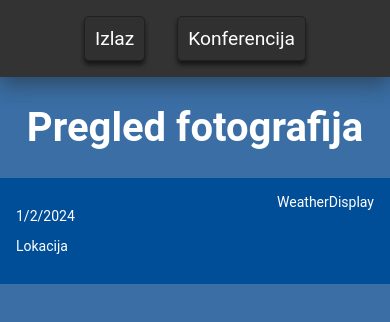
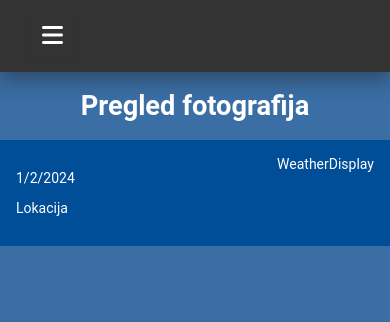
Before and after one commit to Curko15/Poster-Rangers, a React (Create React App) app in the folder IzvorniKod/frontend/: page /foto in a window 390 px wide. Shown: the top 322 px of the page. Built offline with nearby package versions, Linux system fonts and the light colour scheme; the HTML template or start-up script is replaced by a standard one.

Commit message:
updateana responzivnost

```diff
--- a/IzvorniKod/frontend/package.json
+++ b/IzvorniKod/frontend/package.json
@@ -23,6 +23,7 @@
     "react-open-weather": "^1.3.2",
     "react-router-dom": "^6.18.0",
     "react-select-async-paginate": "^0.7.3",
+    "react-transition-group": "^4.4.5",
     "react-youtube": "^10.1.0",
     "swiper": "^11.0.3",
     "validator": "^13.11.0",
--- a/IzvorniKod/frontend/src/components/Header.js
+++ b/IzvorniKod/frontend/src/components/Header.js
@@ -1,4 +1,6 @@
 import React, { useEffect, useState } from "react";
+import { FontAwesomeIcon } from '@fortawesome/react-fontawesome';
+import { faBars } from '@fortawesome/free-solid-svg-icons';
 import { useNavigate } from "react-router-dom";
 import axios from "axios";
 import {
@@ -11,10 +13,17 @@ import {
 } from "../services/AuthService";
 
 import "../css/header.css";
+import { CSSTransition } from "react-transition-group";
 
 const Header = ({ viewType }) => {
   const navigate = useNavigate();
   const [userRoleName, setUserRoleName] = useState("");
+  const [isNavVisible, setIsNavVisible] = useState(false);
+  const [isSmallScreen, setIsSmallScreen] = useState(false);
+
+  const toggleNav = () => {
+    setIsNavVisible((isNavVisible) => !isNavVisible);
+  };
 
   useEffect(() => {
     const fetchData = async () => {
@@ -44,6 +53,26 @@ const Header = ({ viewType }) => {
 
     fetchData();
   }, []);
+
+  useEffect(() => {
+    const mediaQuery = window.matchMedia("(max-width: 700px)");
+    mediaQuery.addListener(handleMediaQueryChange);
+    handleMediaQueryChange(mediaQuery);
+
+    return () => {
+      mediaQuery.removeListener(handleMediaQueryChange);
+    };
+  }, []);
+
+  const handleMediaQueryChange = (mediaQuery) => {
+    if (mediaQuery.matches) {
+      setIsSmallScreen(true);
+      setIsNavVisible(false); // Close navList on small screens
+    } else {
+      setIsSmallScreen(false);
+      setIsNavVisible(true); // Open navList on larger screens
+    }
+  };
 
   const handleVideoClick = () => {
     navigate("/live");
@@ -150,19 +179,6 @@ const Header = ({ viewType }) => {
           viewType === "photo" ||
           viewType === "poster" ||
           viewType === "promo" ||
-          viewType === "vote" ||
-          viewType === "admin" ||
-          viewType === "superAdmin") && (
-          <button id="exitButton" onClick={handleExitClick}>
-            Izlaz
-          </button>
-        )}
-
-        {(viewType === "homescreen" ||
-          viewType === "liveVideo" ||
-          viewType === "photo" ||
-          viewType === "poster" ||
-          viewType === "promo" ||
           viewType === "vote") && (
           <button id="konfButton" onClick={handleKonfClick}>
             Konferencija
@@ -177,6 +193,17 @@ const Header = ({ viewType }) => {
             viewType === "vote") && (
             <button id="videoButton" onClick={handleVideoClick}>
               Video Prijenos
+            </button>
+          )}
+        {isUserLoggedIn() &&
+          (viewType === "homescreen" ||
+            viewType === "liveVideo" ||
+            viewType === "photo" ||
+            viewType === "poster" ||
+            viewType === "promo" ||
+            viewType === "vote") && (
+            <button id="voteButton" onClick={handleVoteClick}>
+              Glasanje
             </button>
           )}
         {isUserLoggedIn() &&
@@ -212,15 +239,42 @@ const Header = ({ viewType }) => {
               Glasanje
             </button>
           )}
+        {(viewType === "homescreen" ||
+          viewType === "liveVideo" ||
+          viewType === "photo" ||
+          viewType === "poster" ||
+          viewType === "promo" ||
+          viewType === "vote" ||
+          viewType === "admin" ||
+          viewType === "superAdmin") && (
+          <button id="exitButton" onClick={handleExitClick}>
+            Izlaz
+          </button>
+        )}
       </>
     );
   };
 
   return (
     <header className="headerTrack">
-      <nav>
-        <div className="navList">{renderButtons()}</div>
-      </nav>
+      <CSSTransition
+        in={!isSmallScreen || isNavVisible}
+        timeout={350}
+        classNames="NavAnimation"
+        unmountOnExit
+        >
+        <nav style={{
+            display: isNavVisible ? 'grid' : 'none',
+            /* other styles */
+          }}>
+          <div className="navList">{renderButtons()}</div>
+        </nav>
+      </CSSTransition>
+      {isSmallScreen && (
+        <button onClick={toggleNav} className="Burger">
+          <FontAwesomeIcon icon={faBars} />
+        </button>
+      )}
     </header>
   );
 };
--- a/IzvorniKod/frontend/src/css/addConference.css
+++ b/IzvorniKod/frontend/src/css/addConference.css
@@ -46,3 +46,14 @@ h2 {
   right: 10px;
   top: 12px;
 }
+
+@media only screen and (max-width: 768px) {
+
+  h1 {
+    font-size: 1.7rem;
+  }
+
+  h2 {
+    font-size: 1.1rem;
+  }
+}
--- a/IzvorniKod/frontend/src/css/header.css
+++ b/IzvorniKod/frontend/src/css/header.css
@@ -4,19 +4,25 @@
   align-items: center;
   padding: 1rem;
   background-color: var(--header-bcg);
-    box-shadow:  0 8px 20px rgba(33, 32, 32, 0.47);
+  box-shadow: 0 8px 20px rgba(33, 32, 32, 0.47);
   color: white;
   box-sizing: border-box;
+  position: relative; /* Ensure relative positioning for absolute positioning of Burger when navList is open */
+  width: 100%;
+  flex-direction: row-reverse;
 }
 
 .navList {
   width: 100%;
-    display: flex;
-    justify-content: space-between;
+  display: grid;
+  grid-template-columns: repeat(4, auto);
+  /* justify-content: space-between; */
+  align-items: center;
+  justify-items: center;
   background-color: var(--header-bcg);
 }
 
-.navList button{
+.navList button {
   margin: 0 1rem;
   cursor: pointer;
   background-color: var(--btn-bcg);
@@ -28,7 +34,7 @@
   padding: 10px;
 }
 
-.navList button:hover{
+.navList button:hover {
   border: var(--btn-bcg-hover) 1px solid;
   background-color: var(--btn-bcg-hover);
   box-shadow: 0 4px 4px var(--btn-shadow-hover);
@@ -39,3 +45,113 @@
   margin-left: 1rem;
   background-color: var(--header-bcg);
 }
+
+.Burger {
+  display: none;
+}
+
+.Burger {
+  display: flex;
+  flex-direction: column;
+  justify-content: space-between;
+  align-items: center;
+  width: 40px;
+  height: 40px;
+  background: none;
+  border: none;
+  cursor: pointer;
+  padding: 7px;
+  border-color: #333;
+  box-shadow: 0 4px 4px #333;
+}
+
+.Burger:hover {
+  opacity: 0.8;
+  /* background-color: #333; */
+  border-color: #333;
+  box-shadow: 0 4px 4px #333;
+}
+
+.Burger svg {
+  color: white;
+  font-size: 1.5rem; /* Adjust the size as needed */
+  transition: color 0.3s ease-in-out;
+}
+
+.NavAnimation-enter {
+    opacity: 0;
+    transform: scale(0.5);
+  }
+
+  .NavAnimation-enter-active {
+    opacity: 1;
+    transform: translateX(0);
+    transition: opacity 350ms, transform 350ms ;
+  }
+
+  .NavAnimation-exit {
+    opacity: 1;
+  }
+
+  .NavAnimation-exit-active {
+    opacity: 0;
+    transform: scale(0.5);
+    transition: opacity 350ms, transform 350ms;
+  }
+
+@media screen and (max-width: 700px) {
+  /* Styles for small screens (phones) */
+
+  .headerTrack {
+    justify-content: left;
+    width: 100%;
+  }
+
+  .navList {
+    display: flex;
+    flex-direction: column;
+    justify-content: center;
+    gap: 10px;
+    position: absolute;
+    padding-bottom: 2vh;
+    padding-top: 2vh;
+    top: 100%;
+    left: 0;
+    background-color: var(--btn-border);
+    z-index: 1;
+    box-shadow: 0 8px 20px rgba(33, 32, 32, 0.47);
+  }
+
+  .navList button {
+    margin: 0;
+    padding: 10px 15px;
+  }
+
+  .Burger {
+    display: flex;
+    flex-direction: column;
+    justify-content: space-between;
+    align-items: center;
+    width: 40px;
+    height: 40px;
+    background: none;
+    border: none;
+    cursor: pointer;
+    padding: 7px;
+    border-color: #333;
+    box-shadow: 0 4px 4px #333;
+    z-index: 2;
+  }
+
+  .Burger:hover {
+    opacity: 0.8;
+    border-color: #333;
+    box-shadow: 0 4px 4px #333;
+  }
+
+  .Burger svg {
+    color: white;
+    font-size: 1.5rem;
+    transition: color 0.3s ease-in-out;
+  }
+}
--- a/IzvorniKod/frontend/src/css/liveVideo.css
+++ b/IzvorniKod/frontend/src/css/liveVideo.css
@@ -8,6 +8,7 @@
 .centered-video {
     width: 70%;
     padding-top: 2vh;
+    padding-bottom: 2vh;
 }
 
 #live-video {
--- a/IzvorniKod/frontend/src/css/main.css
+++ b/IzvorniKod/frontend/src/css/main.css
@@ -1,10 +1,10 @@
 :root {
-    --c-1: #004E98;
-    --c-2: #3A6EA5;
-    --c-3: #FF6700;
+  --c-1: #004e98;
+  --c-2: #3a6ea5;
+  --c-3: #ff6700;
   --c-4: #333;
   --c-5: rgba(192, 192, 192, 0.7);
-    --c-6: #EBEBEB;
+  --c-6: #ebebeb;
 
   /* Header */
   --header-bcg: #333;
@@ -13,8 +13,8 @@
   --btn-bcg: #313030;
   --btn-border: #212020;
   --btn-shadow: #181717;
-    --btn-bcg-hover: #FF4500FF;
-    --btn-border-hover: #EC2A05FF;
+  --btn-bcg-hover: #ff4500ff;
+  --btn-border-hover: #ec2a05ff;
   --btn-shadow-hover: rgb(206, 41, 5);
 
   /* Footer */
@@ -22,7 +22,7 @@
 }
 
 * {
-    font-family: 'Roboto', sans-serif;
+  font-family: "Roboto", sans-serif;
 }
 
 .root-container {
@@ -91,3 +91,26 @@ input:focus {
   border-radius: 4px;
   background-color: rgba(255, 137, 137, 0.17);
 }
+
+@media only screen and (max-width: 768px) {
+
+  .title {
+    font-size: 1.7rem;
+  }
+
+  h1 {
+    font-size: 1.7rem;
+  }
+
+  h2 {
+    font-size: 1.1rem;
+  }
+
+  button {
+    /* Adjust styles for smaller screens */
+  }
+
+  .viewAll {
+    /* Adjust styles for smaller screens */
+  }
+}
--- a/IzvorniKod/frontend/src/css/map.css
+++ b/IzvorniKod/frontend/src/css/map.css
@@ -3,27 +3,39 @@
     display: flex;
     align-items: center;
     width: 100%;
+    overflow-x: hidden; /* Hide horizontal overflow on smaller screens */
 }
 
 /* Styles for the main map element */
 .map {
-    /* Define your Map styles here */
+    width: 100%; /* Make sure the map takes the full width of its container */
+    height: 100%; /* Make sure the map takes the full height of its container */
 }
 
 /* Styles for the inner container */
 .mapInner {
     padding-top: 4rem;
-    padding-left: 2.5rem;
     width: 100%;
     height: 30rem;
     display: flex;
     justify-content: center;
+    overflow: hidden; /* Hide overflow on smaller screens */
 }
 
 /* Styles for the map div */
 .mapDiv {
+    width: 100%;
+    height: 100%;
+    box-shadow: 0 10px 20px -6px rgba(0, 0, 0, 0.25); /* Adjusted box-shadow */
+}
 
-    width: 600px;
-    height: 100%;
-    box-shadow: 0 25px 50px -12px rgba(0, 0, 0, 0.25);
+@media screen and (max-width: 700px) {
+    .mapInner {
+        padding-top: 2rem; /* Adjusted padding for smaller screens */
+        height: 20rem; /* Adjusted height for smaller screens */
+    }
+
+    .mapDiv {
+        box-shadow: 0 5px 10px -3px rgba(0, 0, 0, 0.25); /* Adjusted box-shadow for smaller screens */
+    }
 }
```
Lines whose indentation alone changed are shown as unchanged.
